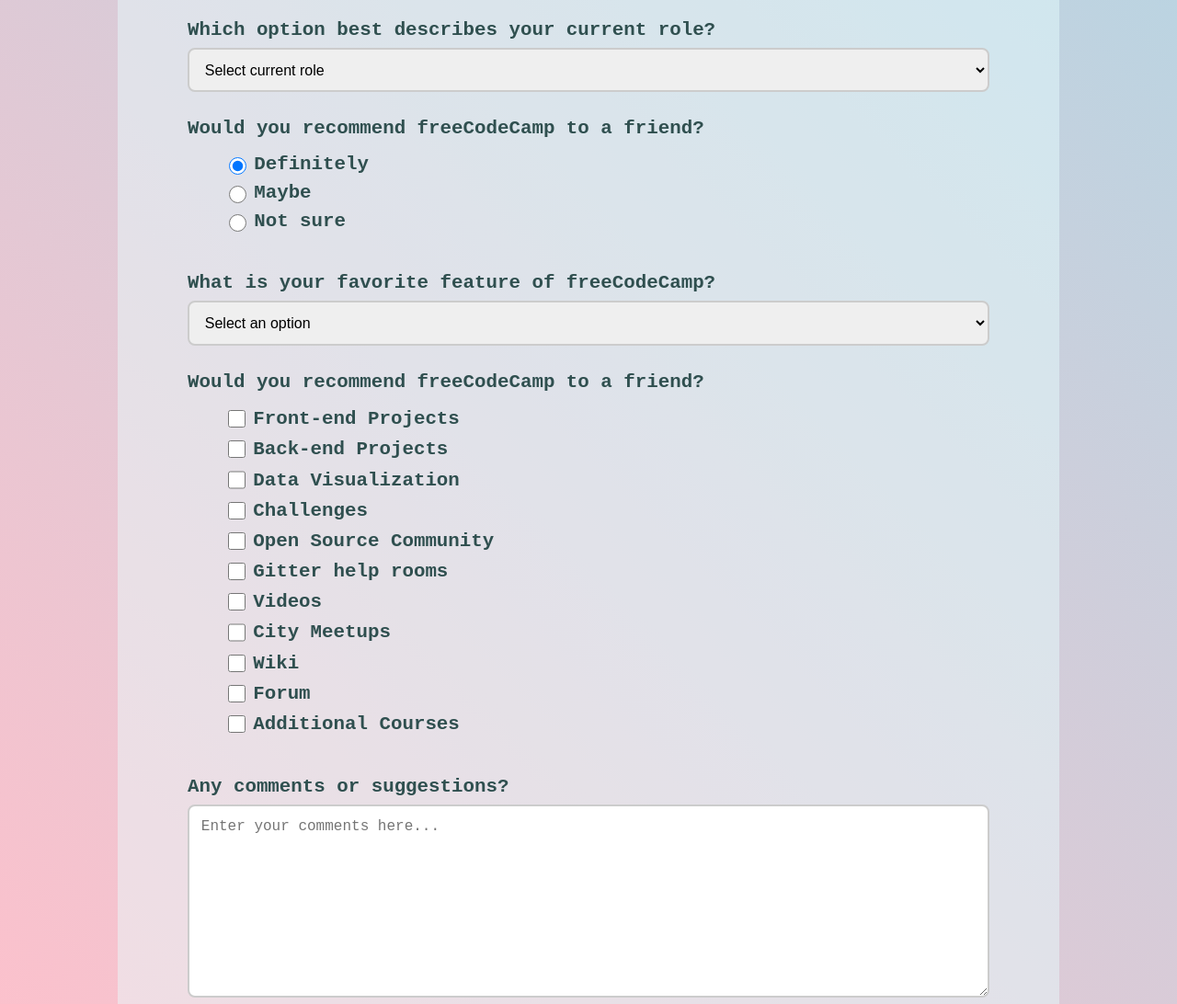
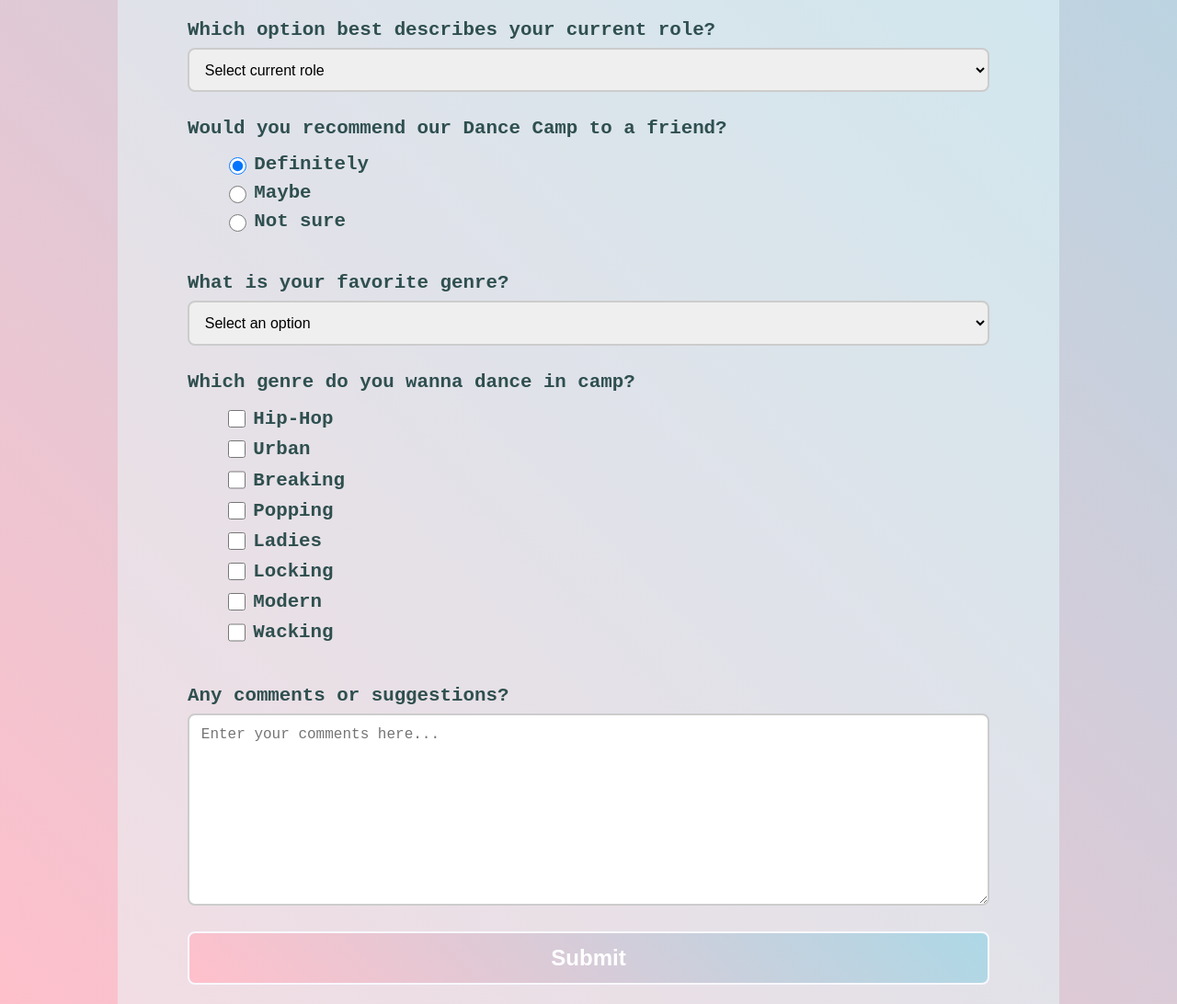
Before and after one commit to imcagla/SurveyForm, a plain HTML site: page index.html in a window 1280 px wide. Shown: the part 528-1620 px from the top of the page at 92% size. Drawn offline with Linux system fonts and the light colour scheme.

Commit message:
changed content

```diff
--- a/index.html
+++ b/index.html
@@ -9,8 +9,8 @@
 </head>
 <body class="bg-color" >
    <header class="header">
-     <h1 id="title">freeCodeCamp Survey Form</h1>
-     <p id="description"> Thank you for taking the time to help us improve the platform </p>
+     <h1 id="title">Dance Camp Survey Form</h1>
+     <p id="description"> Come and dance together!</p>
    </header>
   <form id="survey-form" class="survey-bg" action="">
     <div class="form-group">
@@ -30,14 +30,14 @@
       <select name="role" id="dropdown" class="form-control" required>
         <option disabled selected value>Select current role</option>
         <option value="student">Student</option>
-        <option value="job">Full Time Job</option>
-        <option value="learner">Full Time Learner</option>
+        <option value="job">Choreographer</option>
+        <option value="learner">Professional Dancer</option>
         <option value="prefernottosay">Prefer Not To Say</option>
         <option value="other">Other</option>
       </select>
     </div>
     <div class="form-group">
-      <label>Would you recommend freeCodeCamp to a friend?</label>
+      <label>Would you recommend our Dance Camp to a friend?</label>
       <ul>
         <li><input name="userrecommend" value="definitely" type="radio" checked>Definitely</li>
         <li><input name="userrecommend" value="maybe" type="radio">Maybe</li>
@@ -45,29 +45,26 @@
       </ul>
     </div>
     <div class="form-group">
-      <label>What is your favorite feature of freeCodeCamp?</label>
+      <label>What is your favorite genre?</label>
       <select name="role" id="dropdown" class="form-control" required>
         <option disabled selected value>Select an option</option>
-        <option value="challenges">Challenges</option>
-        <option value="projects">Projects</option>
-        <option value="community">Community</option>
-        <option value="opensource">Open Source</option>
+        <option value="challenges">Hip-Hop</option>
+        <option value="projects">Urban</option>
+        <option value="community">Break dance</option>
+        <option value="opensource">Popping</option>
       </select>
     </div>
      <div class="form-group">
-      <label>Would you recommend freeCodeCamp to a friend?</label>
+      <label>Which genre do you wanna dance in camp?</label>
       <ul>
-        <li><input value="frontend" type="checkbox">Front-end Projects</li>
-        <li><input value="beckend" type="checkbox">Back-end Projects</li>
-        <li><input value="datavisual" type="checkbox">Data Visualization</li>
-        <li><input value="challenges" type="checkbox">Challenges</li>
-        <li><input value="opensource" type="checkbox">Open Source Community</li>
-        <li><input value="gitter" type="checkbox">Gitter help rooms</li>
-        <li><input value="videos" type="checkbox">Videos</li>
-        <li><input value="meetup" type="checkbox">City Meetups</li>
-        <li><input value="wiki" type="checkbox">Wiki</li>
-        <li><input value="forum" type="checkbox">Forum</li>
-        <li><input value="addcourses" type="checkbox">Additional Courses</li>
+        <li><input value="frontend" type="checkbox">Hip-Hop</li>
+        <li><input value="beckend" type="checkbox">Urban</li>
+        <li><input value="datavisual" type="checkbox">Breaking</li>
+        <li><input value="challenges" type="checkbox">Popping</li>
+        <li><input value="opensource" type="checkbox">Ladies</li>
+        <li><input value="gitter" type="checkbox">Locking</li>
+        <li><input value="videos" type="checkbox">Modern</li>
+        <li><input value="meetup" type="checkbox">Wacking</li>
       </ul>
     </div>
     <div class="form-group">
```
Also changed, not shown: surveyform.PNG.
